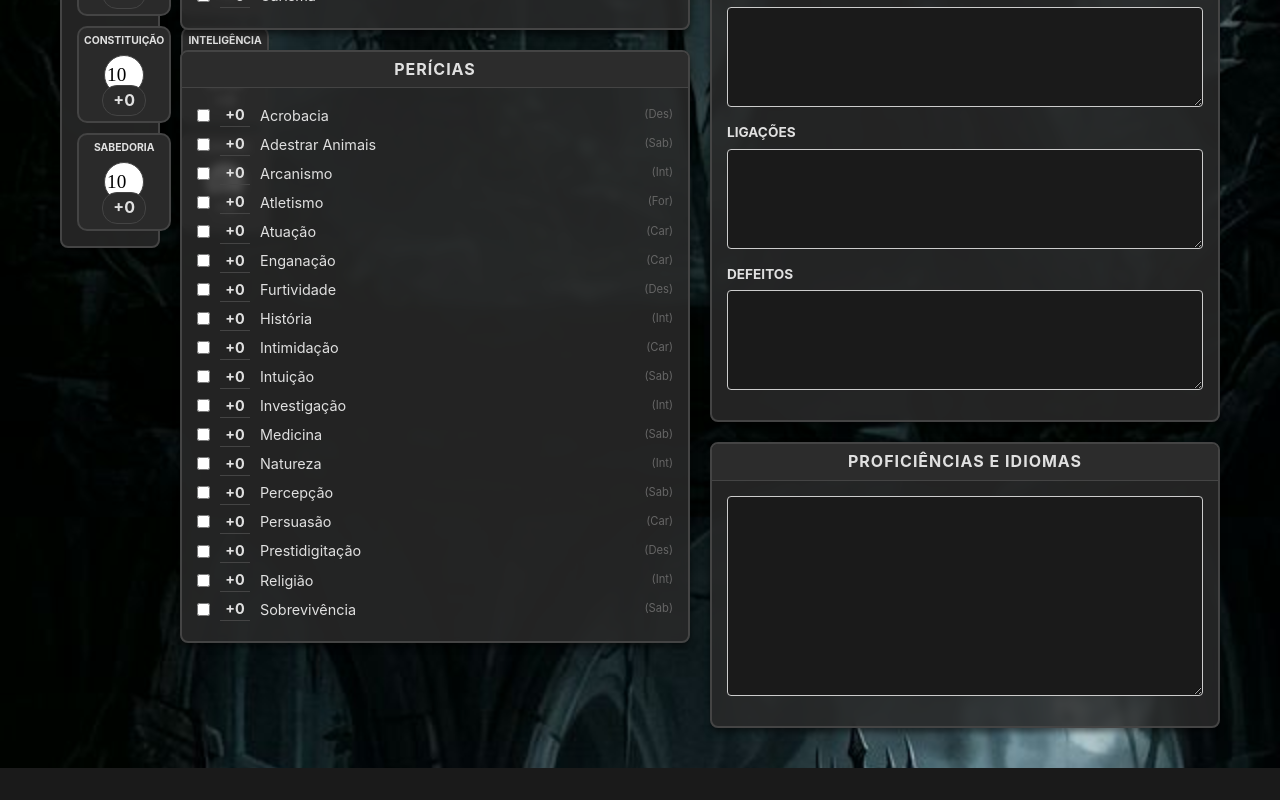
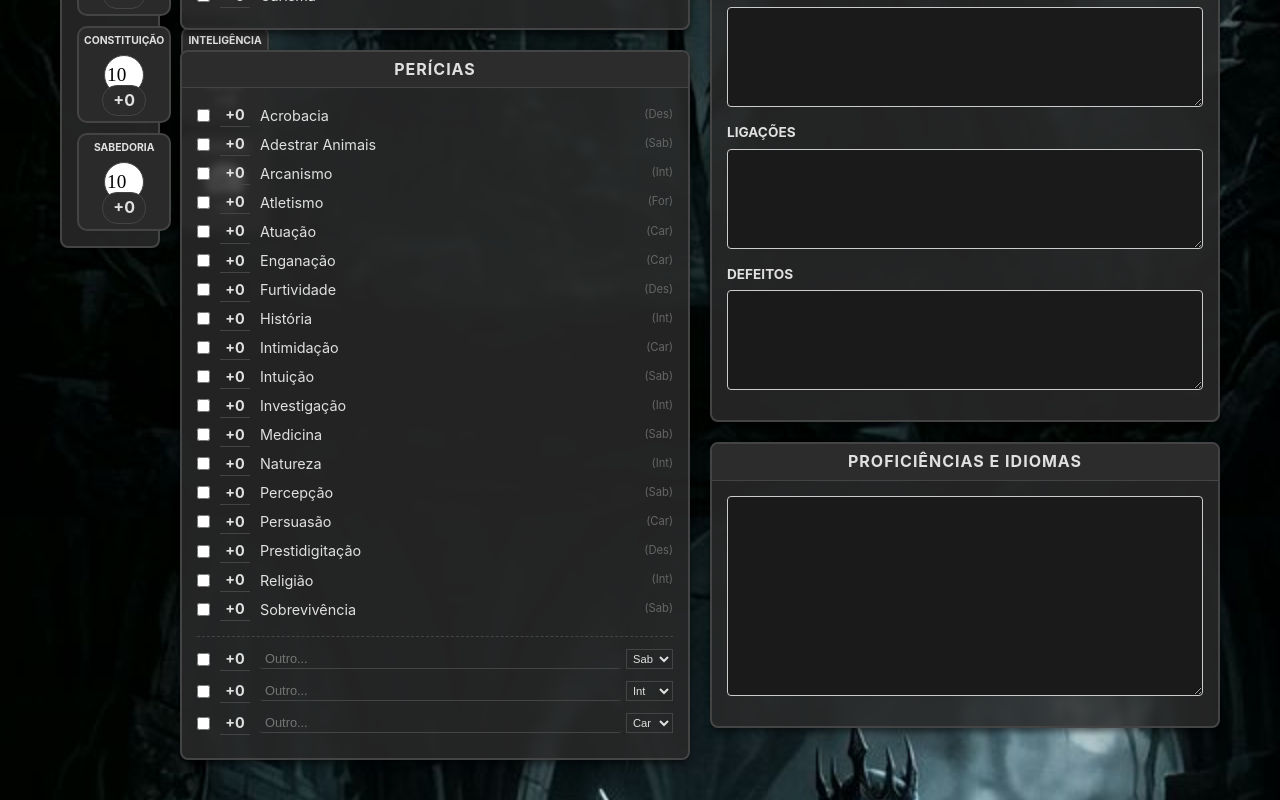
Before and after one commit to LuisCarlosRamalho/ficha_dnd, a React (Vite) app: page / in a window 1280 px wide. Shown: the part 763-1563 px from the top of the page. Before the commit the page ends 1531 px from the top, so only its background shows below. Built offline with nearby package versions, Linux system fonts and the light colour scheme.

Commit message:
feat: Add custom skill slots with attribute selection

```diff
--- a/src/App.jsx
+++ b/src/App.jsx
@@ -36,6 +36,11 @@ const DEFAULT_CHARACTER = {
   equipment: [],
   coins: { cp: 0, sp: 0, ep: 0, gp: 0, pp: 0 },
   gems: [],
+  customSkills: [
+    { name: '', attr: 'wis', isProf: false },
+    { name: '', attr: 'int', isProf: false },
+    { name: '', attr: 'cha', isProf: false }
+  ],
   proficienciesAndLanguages: '',
   spells: {
     0: [], 1: [], 2: [], 3: [], 4: [], 5: [], 6: [], 7: [], 8: [], 9: []
@@ -56,7 +61,13 @@ function App() {
           parsed.equipment = parsed.equipment.trim() ? [{ name: parsed.equipment, weight: '', desc: '', type: '', value: '' }] : [];
         }
         if (!parsed.equipment) parsed.equipment = [];
+        if (!parsed.equipment) parsed.equipment = [];
         if (!parsed.gems) parsed.gems = [];
+        if (!parsed.customSkills) parsed.customSkills = [
+          { name: '', attr: 'wis', isProf: false },
+          { name: '', attr: 'int', isProf: false },
+          { name: '', attr: 'cha', isProf: false }
+        ];
         return { ...DEFAULT_CHARACTER, ...parsed };
       } catch (e) {
         return DEFAULT_CHARACTER;
@@ -311,6 +322,45 @@ function App() {
                 </div>
               );
             })}
+
+            <div style={{marginTop: '15px', borderTop: '1px dashed var(--panel-border)', paddingTop: '10px'}}>
+              {char.customSkills.map((sk, idx) => {
+                const val = modifiers[sk.attr] + (sk.isProf ? pb : 0);
+                return (
+                  <div key={`custom-skill-${idx}`} className="skill-item" style={{display: 'flex', alignItems: 'center', marginBottom: '8px'}}>
+                    <input type="checkbox" checked={sk.isProf} onChange={e => {
+                       const newSkills = [...char.customSkills];
+                       newSkills[idx].isProf = e.target.checked;
+                       updateField('customSkills', newSkills);
+                    }} />
+                    <span className="skill-mod">{formatSign(val)}</span>
+                    <input
+                      type="text"
+                      value={sk.name}
+                      onChange={e => {
+                        const newSkills = [...char.customSkills];
+                        newSkills[idx].name = e.target.value;
+                        updateField('customSkills', newSkills);
+                      }}
+                      placeholder="Outro..."
+                      className="spell-input-name"
+                      style={{flex: 1, padding: '2px 5px', fontSize: '0.8rem', background: 'transparent', border: 'none', borderBottom: '1px solid var(--panel-border)'}}
+                    />
+                    <select
+                      value={sk.attr}
+                      onChange={e => {
+                        const newSkills = [...char.customSkills];
+                        newSkills[idx].attr = e.target.value;
+                        updateField('customSkills', newSkills);
+                      }}
+                      style={{marginLeft: '5px', padding: '2px', fontSize: '0.7rem', background: 'transparent', border: '1px solid var(--panel-border)', color: 'var(--text-color)', cursor: 'pointer'}}
+                    >
+                      {ATTRIBUTES_LIST.map(a => <option key={a.key} value={a.key} style={{color: 'black'}}>{a.label.substring(0,3)}</option>)}
+                    </select>
+                  </div>
+                );
+              })}
+            </div>
           </div>
 
         </div>
```
Also changed, not shown: Ficha_DnD_5E_App.html (+1 -1 lines).
